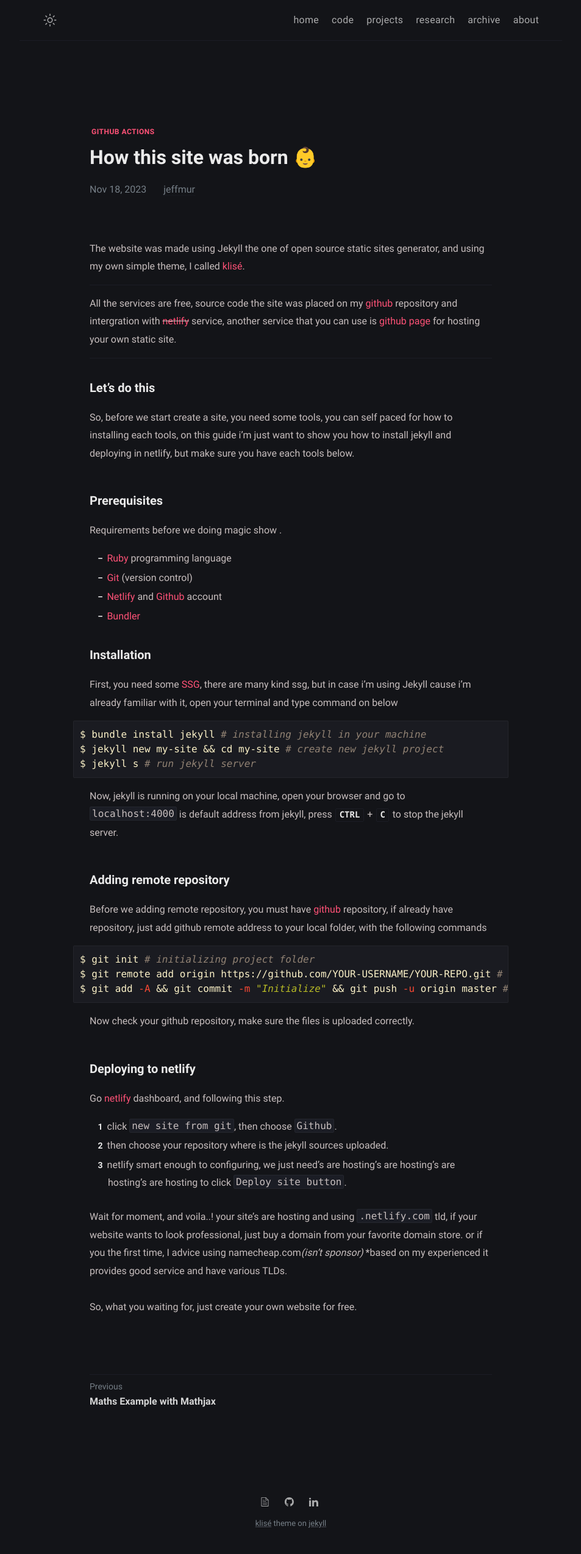
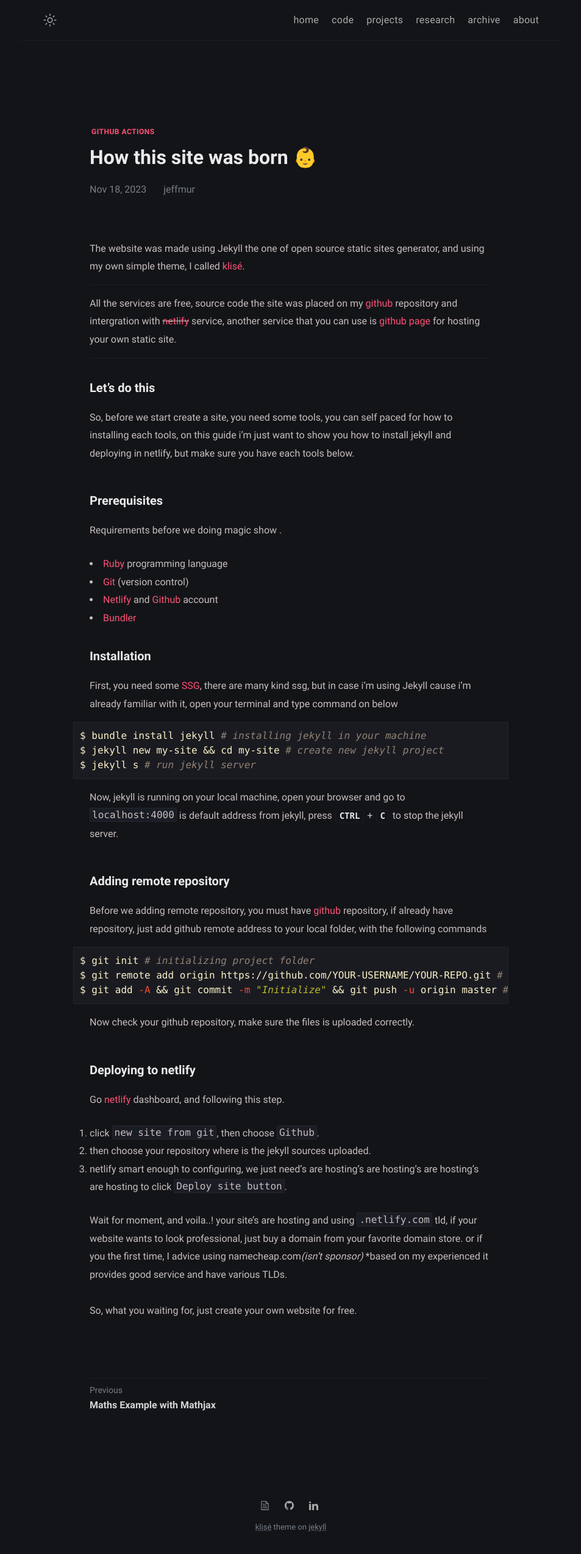
Before and after one commit to jeffmur/dev, a Jekyll site: the page built from _posts/how-this-site-was-made/2018-09-28-how-this-site-was-made.md, in a window 1280 px wide. Shown: the whole page at 61% size, without its empty margins (163-1116 px from the left). Built offline with Jekyll 4.4.1, drawn with Linux system fonts in a browser that asks for light colours.

Commit message:
Remove li/ol formatting

```diff
--- a/_sass/klise/_base.scss
+++ b/_sass/klise/_base.scss
@@ -137,61 +137,7 @@ figcaption {
 
 // List
 ul {
-  list-style: none;
-  li {
-    display: list-item;
-    text-align: -webkit-match-parent;
-  }
-  li::before {
-    content: "\FE63";
-    display: inline-block;
-    top: -1px;
-    width: 1.2em;
-    position: relative;
-    margin-left: -1.3em;
-    font-weight: 700;
-  }
-}
-
-ol {
-  list-style: none;
-  counter-reset: li;
-  li {
-    position: relative;
-    counter-increment: li;
-    &::before {
-      content: counter(li);
-      display: inline-block;
-      width: 1em;
-      margin-right: 0.5em;
-      margin-left: -1.6em;
-      text-align: right;
-      direction: rtl;
-      font-weight: $bold-weight;
-      font-size: $small-font-size;
-    }
-  }
-}
-
-ul,
-ol {
-  margin-top: 0;
-  margin-left: $spacing-full;
-}
-
-li {
-  padding-bottom: 1px;
-  padding-top: 1px;
-
-  &:before {
-    color: $black;
-  }
-
-  > ul,
-  > ol {
-    margin-bottom: 2px;
-    margin-top: 0;
-  }
+  list-style: inside;
 }
 
 // Headings
```
